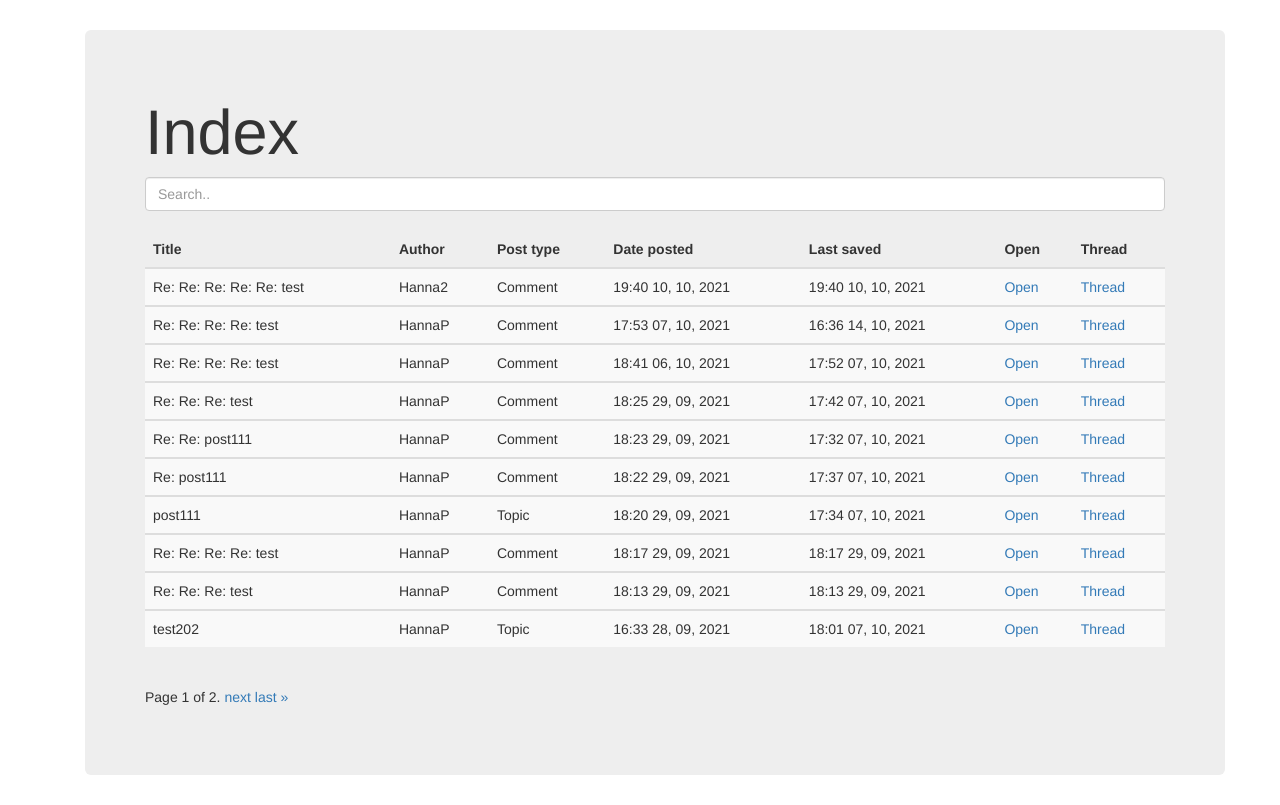
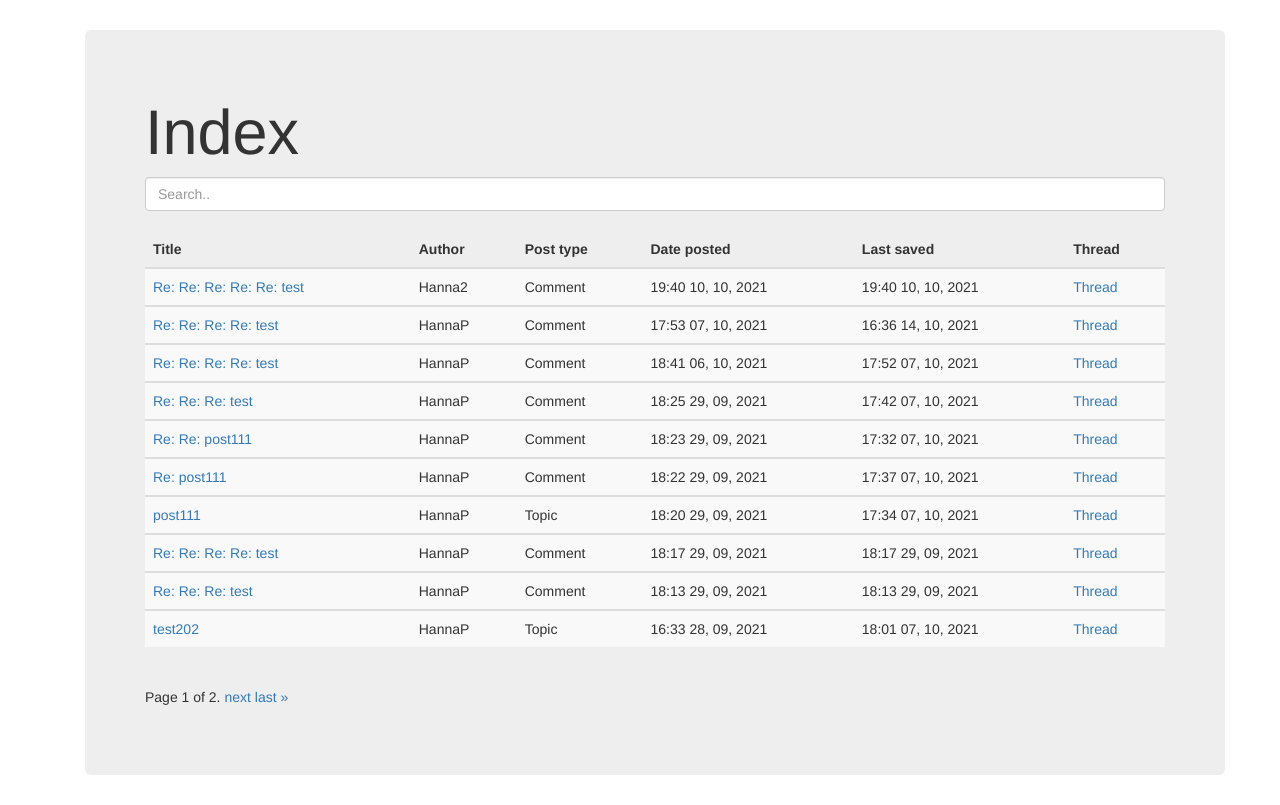
Before and after one commit to hann1010/simpleforum_test, a Django app: page / in a window 1280 px wide. Shown: the part 52-857 px from the top of the page. Run offline with Django 3.2, Linux system fonts and the light colour scheme; a user stored in the database is signed in; data comes from the database, SQL or seed files in the repository; some libraries are stand-ins or nearby versions.

Commit message:
fixed index

```diff
--- a/forum/templates/forum/index.html
+++ b/forum/templates/forum/index.html
@@ -24,7 +24,6 @@
                             document.write("<th>Post type</th>");
                             document.write("<th>Date posted</th>");
                             document.write("<th>Last saved</th>");
-                            document.write("<th>Open</th>");
                             document.write("<th>Thread</th>");
                         } else {
                             document.write("<th>Date posted</th>");
@@ -35,17 +34,16 @@
             {% for post in posts %}
                 <tbody id="myTable">
                     <tr>
-                        <td>{{ post.title }}</td>
+                        <td><a href="{% url 'forum_open_one_post' post.id %}">{{ post.title }}</a></td>
                         <td>{{ post.author }}</td>
                         <script>
                             if (w > w_sw) {
                                 document.write("<td>{{ post.post_type }}</td>");
                                 document.write("<td>{{ post.date_posted|date:'H:i d, m, Y' }}</td>");
                                 document.write("<td>{{ post.date_last_save|date:'H:i d, m, Y' }}</td>");
-                                document.write("<td><a href='{% url 'forum_open_one_post' post.id %}'>Open</a></td>");
                                 document.write("<td><a href='{% url 'forum_thread' post.id %}'>Thread</a></td>");
                             } else {
-                                document.write("<td><a href='{% url 'forum_open_one_post' post.id %}'>{{ post.date_posted|date:'H:i d, m, Y' }}</a></td>");
+                                document.write("<td>{{ post.date_posted|date:'H:i d, m, Y' }}</td>");
                             }
                         </script>
                     </tr>
```
